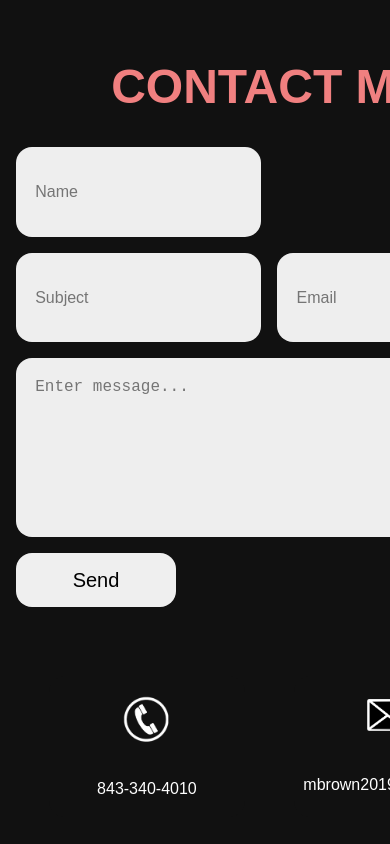
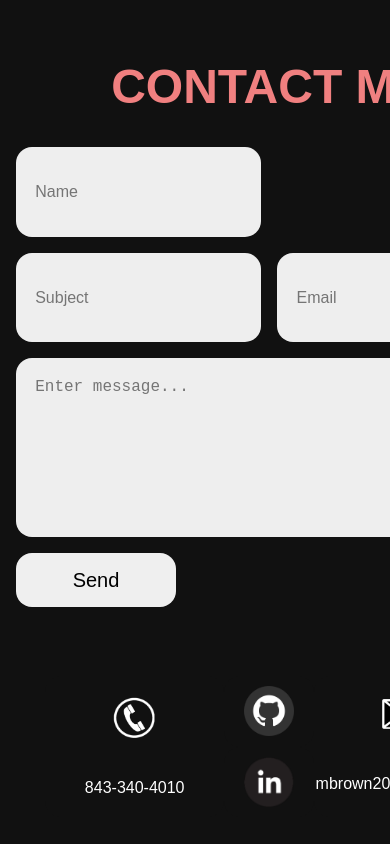
Before and after one commit to mfbrown2019/Portfolio, a React (Create React App) app: page / in a window 390 px wide. Shown: the part 5056-5900 px from the top of the page. Built offline with nearby package versions, Linux system fonts and the light colour scheme.

Commit message:
second go at making portfolio resposive - moved github and linkedin button to bottom on small screens

```diff
--- a/src/CSS/App.css
+++ b/src/CSS/App.css
@@ -720,3 +720,7 @@ h2 {
 .email > img {
     width: 25%;
 }
+.github,
+.linkedin {
+    display: none;
+}
--- a/src/CSS/media.css
+++ b/src/CSS/media.css
@@ -60,12 +60,12 @@
         height: 25vh;
         background-color: #111;
         display: grid;
-        grid-template-columns: 0.5fr 2fr 0.5fr 2fr 0.5fr;
+        grid-template-columns: 0.5fr 2fr 1fr 2fr 0.5fr;
         grid-template-rows: 0.5fr 1fr 1fr 0.5fr;
         grid-template-areas:
             "... ... ... ... ..."
-            "... phone ... email ..."
-            "... phone ... email ..."
+            "... phone git email ..."
+            "... phone link email ..."
             "... ... ... ... ...";
     }
     .footer > * {
@@ -77,6 +77,12 @@
         display: grid;
         place-items: center;
         justify-content: space-around;
+    }
+    .github {
+        grid-area: git;
+    }
+    .linkedin {
+        grid-area: link;
     }
 }
 
@@ -219,12 +225,12 @@
         height: 25vh;
         background-color: #111;
         display: grid;
-        grid-template-columns: 0.5fr 2fr 0.5fr 2fr 0.5fr;
+        grid-template-columns: 0.5fr 2fr 1fr 2fr 0.5fr;
         grid-template-rows: 0.5fr 1fr 1fr 0.5fr;
         grid-template-areas:
             "... ... ... ... ..."
-            "... phone ... email ..."
-            "... phone ... email ..."
+            "... phone git email ..."
+            "... phone link email ..."
             "... ... ... ... ...";
     }
     .footer > * {
@@ -237,4 +243,11 @@
         place-items: center;
         justify-content: space-around;
     }
+    .github {
+        grid-area: git;
+        width: 100%l;
+    }
+    .linkedin {
+        grid-area: link;
+    }
 }
--- a/src/Components/App.js
+++ b/src/Components/App.js
@@ -279,6 +279,19 @@ function App() {
                         <img src={email}></img>
                         <p>mbrown2019@my.fit.edu</p>
                     </div>
+                    <a
+                        className="github"
+                        href="https://github.com/mfbrown2019?tab=repositories"
+                    >
+                        <img src={github} height="50"></img>
+                    </a>
+
+                    <a
+                        className="linkedin"
+                        href="https://www.linkedin.com/in/matthew-brown-3b73b9207/?trk=public-profile-join-page"
+                    >
+                        <img src={linkedin} height="50"></img>
+                    </a>
                 </footer>
             </div>
         </div>
```
